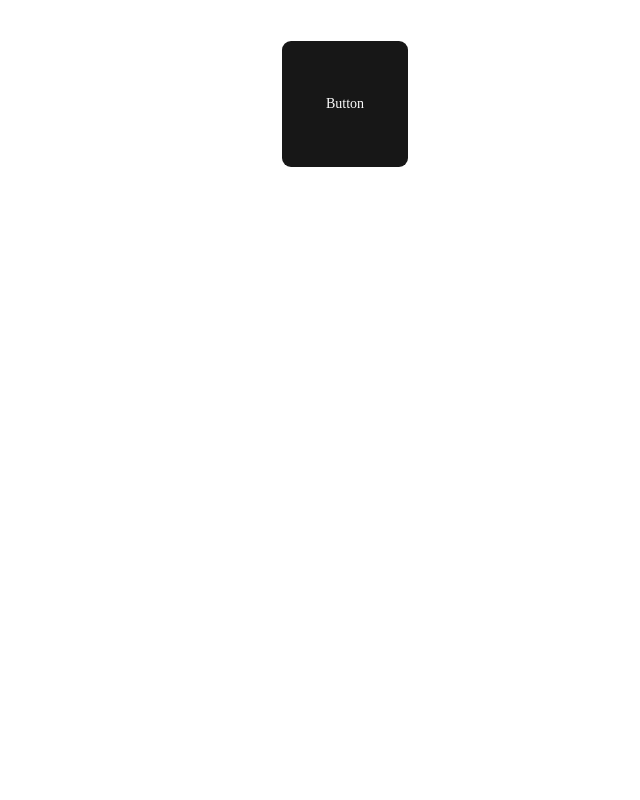
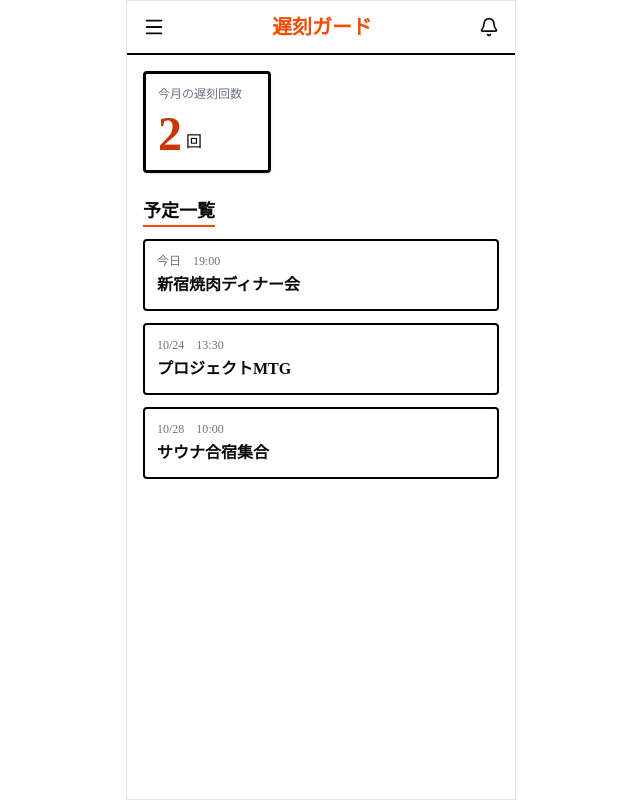
Before and after one commit to susukisunya/top4_U22, a Next.js app: page / in a window 1280 px wide. Shown: the whole page, without its empty margins (319-959 px from the left). Built offline with nearby package versions, Linux system fonts and the light colour scheme.

Commit message:
ホーム画面を簡単に作りました

```diff
--- a/src/app/page.tsx
+++ b/src/app/page.tsx
@@ -1,9 +1,19 @@
-//ホームページ そら
-import Image from "next/image";
-import { Button } from "@/components/ui/button"
+import Header from "@/components/homepage/Header";
+import MonthlyLateCard from "@/components/homepage/MonthlyLateCard";
+import ScheduleList from "@/components/homepage/ScheduleList";
 
 export default function Home() {
   return (
-  <Button className="size-32 mx-150 my-10">Button</Button>
+    <main className="mx-auto flex min-h-screen w-[390px] flex-col bg-white border">
+      <Header />
+
+      <div className="p-4 space-y-6">
+        <MonthlyLateCard />
+
+        {/* 次回の目的地はここに入れる */}
+
+        <ScheduleList />
+      </div>
+    </main>
   );
 }
--- /dev/null
+++ b/src/components/homepage/Header.tsx
@@ -0,0 +1,15 @@
+import { Bell, Menu } from "lucide-react";
+
+export default function Header() {
+  return (
+    <header className="flex items-center justify-between border-b-2 border-black px-4 py-3">
+      <Menu size={22} />
+
+      <h1 className="text-xl font-bold text-orange-600">
+        遅刻ガード
+      </h1>
+
+      <Bell size={20} />
+    </header>
+  );
+}
--- /dev/null
+++ b/src/components/homepage/MonthlyLateCard.tsx
@@ -0,0 +1,17 @@
+export default function MonthlyLateCard() {
+  return (
+    <div className="w-32 rounded border-[3px] border-black p-3 shadow">
+      <p className="text-xs text-gray-500">
+        今月の遅刻回数
+      </p>
+
+      <div className="mt-2 flex items-end gap-1">
+        <span className="text-5xl font-bold text-orange-700">
+          2
+        </span>
+
+        <span className="mb-1">回</span>
+      </div>
+    </div>
+  );
+}
--- /dev/null
+++ b/src/components/homepage/ScheduleItem.tsx
@@ -0,0 +1,23 @@
+type Props = {
+  date: string;
+  time: string;
+  title: string;
+};
+
+export default function ScheduleItem({
+  date,
+  time,
+  title,
+}: Props) {
+  return (
+    <div className="border-[2px] border-black rounded p-3 bg-white">
+      <div className="text-xs text-gray-500">
+        {date}　{time}
+      </div>
+
+      <h3 className="font-semibold mt-1">
+        {title}
+      </h3>
+    </div>
+  );
+}
--- /dev/null
+++ b/src/components/homepage/ScheduleList.tsx
@@ -0,0 +1,38 @@
+import ScheduleItem from "./ScheduleItem";
+
+const schedules = [
+  {
+    date: "今日",
+    time: "19:00",
+    title: "新宿焼肉ディナー会",
+  },
+  {
+    date: "10/24",
+    time: "13:30",
+    title: "プロジェクトMTG",
+  },
+  {
+    date: "10/28",
+    time: "10:00",
+    title: "サウナ合宿集合",
+  },
+];
+
+export default function ScheduleList() {
+  return (
+    <section>
+      <h2 className="mb-3 border-b-2 border-orange-600 inline-block text-lg font-bold">
+        予定一覧
+      </h2>
+
+      <div className="space-y-3">
+        {schedules.map((schedule) => (
+          <ScheduleItem
+            key={`${schedule.date}-${schedule.time}-${schedule.title}`}
+            {...schedule}
+          />
+        ))}
+      </div>
+    </section>
+  );
+}
```
